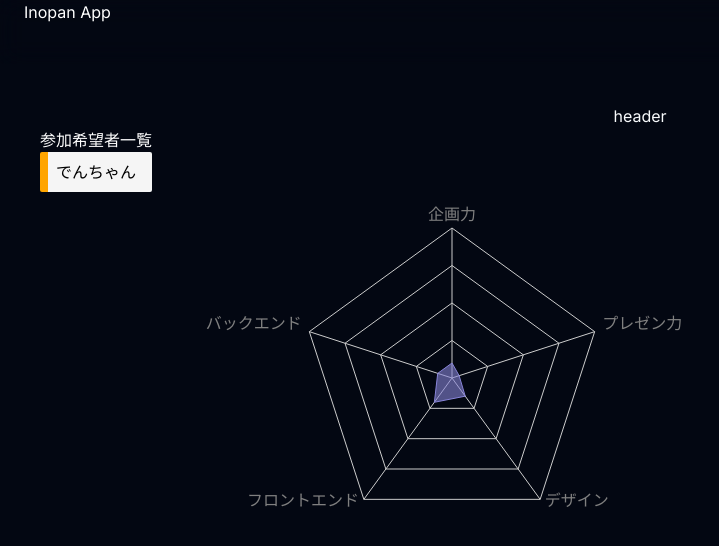
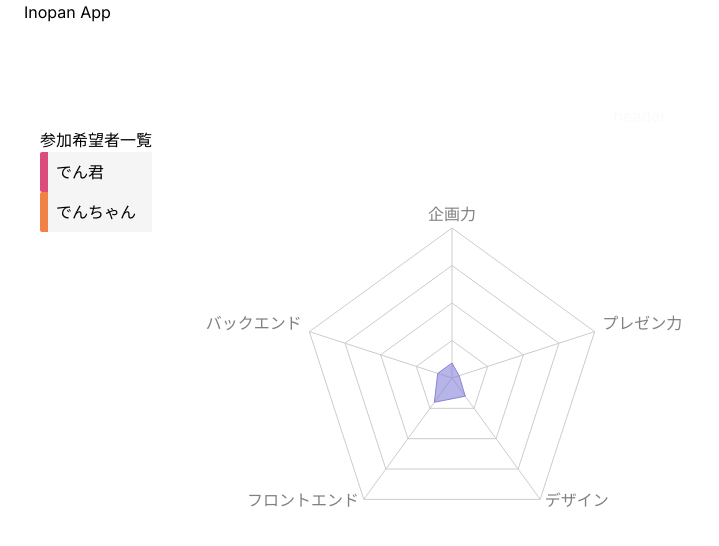
Before and after one commit to rinbk201/inopan, a Next.js app: page /select_user in a window 1280 px wide. Shown: the top 546 px of the page, without its empty margins (0-719 px from the left). Built offline with nearby package versions, Linux system fonts and the light colour scheme.

Commit message:
add:参加希望者リスト

```diff
--- a/src/app/globals.css
+++ b/src/app/globals.css
@@ -1,6 +1,13 @@
 @tailwind base;
 @tailwind components;
 @tailwind utilities;
+:root {
+  --pink: #db4c7c;
+  --orange: #f08247;
+  --green: #67be45;
+  --blue: #309ae8;
+  --purple: #a749c9;
+}
 
 * {
   box-sizing: border-box;
@@ -9,7 +16,7 @@
 }
 
 html {
-  color-scheme: dark;
+  color-scheme: normal;
 }
 
 body {
--- a/src/app/layout.tsx
+++ b/src/app/layout.tsx
@@ -1,19 +1,19 @@
-import './globals.css'
-import type { Metadata } from 'next'
-import { Inter } from 'next/font/google'
-import { Suspense } from 'react'
+import "./globals.css";
+import type { Metadata } from "next";
+import { Inter } from "next/font/google";
+import { Suspense } from "react";
 
-const inter = Inter({ subsets: ['latin'] })
+const inter = Inter({ subsets: ["latin"] });
 
 export const metadata: Metadata = {
-  title: 'Inopan TDU App',
-  description: 'Generated by create next app',
-}
+  title: "Inopan TDU App",
+  description: "Generated by create next app",
+};
 
 export default function RootLayout({
   children,
 }: {
-  children: React.ReactNode
+  children: React.ReactNode;
 }) {
   return (
     <html lang="en">
@@ -32,14 +32,10 @@ export default function RootLayout({
           <div>Inopan App</div>
         </header>
 
-        <main
-          className="pt-20 pb-8 bg-gray-950 min-h-screen"
-        >
-          <Suspense fallback={'loading...'}>
-            {children}
-          </Suspense>
+        <main className="pt-20 pb-8 min-h-screen">
+          <Suspense fallback={"loading..."}>{children}</Suspense>
         </main>
       </body>
     </html>
-  )
+  );
 }
--- a/src/app/select_user/page.tsx
+++ b/src/app/select_user/page.tsx
@@ -4,14 +4,16 @@ import Header from "@/lib/componets/header";
 // import { prisma } from "@/lib/prismaClient";
 
 import { Container, Grid } from "@mui/material";
-import AbilityCard from "@/lib/componets/abilityCard";
+import UserList from "@/lib/componets/organisms/UserList";
 import RaderChart from "@/lib/componets/raderChart";
-import styled from "styled-components";
+import { prisma } from "@/lib/prismaClient";
 export default function Home() {
-  // // Userテーブルから全てデータを取得
-  // const users = prisma.user.findMany();
-  // // Postテーブルから全てデータを取得
-  // const posts = prisma.post.findMany();
+  // Userテーブルから全てデータを取得
+  const users = prisma.user.findMany();
+  // Postテーブルから全てデータを取得
+  const posts = prisma.post.findMany();
+  console.log(users);
+  console.log(posts);
 
   const demo_default_data = [
     { subject: "企画力", value: 10, fullMark: 100 },
@@ -21,13 +23,46 @@ export default function Home() {
     { subject: "バックエンド", value: 10, fullMark: 100 },
   ];
 
+  const demo_user_list = [
+    {
+      name: "電大太郎",
+      display_name: "でん君",
+      email: "denkun@example.com",
+      affiliation_id: 1,
+      lab: "情報セキュリティ研究室",
+      gender: "男",
+      hobby: "キャンプ",
+      comment: "経験少ないけど頑張ります！",
+      DiscordID: "hogehoge",
+      XID: "hogehoge",
+      FaceBookID: "hogehoge",
+      free_form: "特にフロントエンドに興味があります",
+      deleted_at: "2023-22-22",
+    },
+    {
+      name: "電大花子",
+      display_name: "でんちゃん",
+      email: "denkun@example.com",
+      affiliation_id: 2,
+      lab: "情報セキュリティ研究室",
+      gender: "男",
+      hobby: "キャンプ",
+      comment: "経験少ないけど頑張ります！",
+      DiscordID: "hogehoge",
+      XID: "hogehoge",
+      FaceBookID: "hogehoge",
+      free_form: "特にフロントエンドに興味があります",
+      deleted_at: "2023-22-22",
+    },
+  ];
+
   return (
     <Container>
       <Header />
       <Grid container spacing={3}>
         <Grid>
           <h2>参加希望者一覧</h2>
-          <AbilityCard></AbilityCard>
+          <UserList list={demo_user_list}></UserList>
         </Grid>
         <Grid>
           <RaderChart data={demo_default_data}></RaderChart>
--- a/src/lib/componets/abilityCard.tsx
+++ /dev/null
@@ -1,13 +0,0 @@
-import styled from "styled-components";
-
-const StyledDiv = styled.div`
-  color: black;
-  border-left: solid 8px orange;
-  background: whitesmoke;
-  line-height: 1.5;
-  border-radius: 2px;
-  padding: 0.5em;
-`;
-export default function abilityCard() {
-  return <StyledDiv>でんちゃん</StyledDiv>;
-}
--- /dev/null
+++ b/src/lib/componets/organisms/AbilityCard/index.tsx
@@ -0,0 +1,32 @@
+import styled from "styled-components";
+const getAffiliationColor = (affiliation_id: number) => {
+  switch (affiliation_id) {
+    case 1:
+      return "var(--pink)";
+    case 2:
+      return "var(--orange)";
+    case 3:
+      return "var(--blue)";
+    case 4:
+      return "var(--green)";
+    default:
+      return "gray";
+  }
+};
+const StyledCard = styled.div`
+  color: black;
+  border-left: solid 8px ${(props) => getAffiliationColor(props.affiliationId)};
+  background: whitesmoke;
+  line-height: 1.5;
+  border-radius: 2px;
+  padding: 0.5em;
+`;
+export default function abilityCard(props: any) {
+  const { userData } = props;
+  console.log(userData.affiliation_id);
+  return (
+    <StyledCard affiliationId={userData.affiliation_id}>
+      {userData.display_name}
+    </StyledCard>
+  );
+}
--- /dev/null
+++ b/src/lib/componets/organisms/UserList/index.tsx
@@ -0,0 +1,13 @@
+"use client";
+import AbilityCard from "../AbilityCard/index";
+
+export default function userList(props: any) {
+  const { list } = props;
+  return (
+    <>
+      {list.map((item: any, index: number) => (
+        <AbilityCard key={index} userData={item}></AbilityCard>
+      ))}
+    </>
+  );
+}
```
